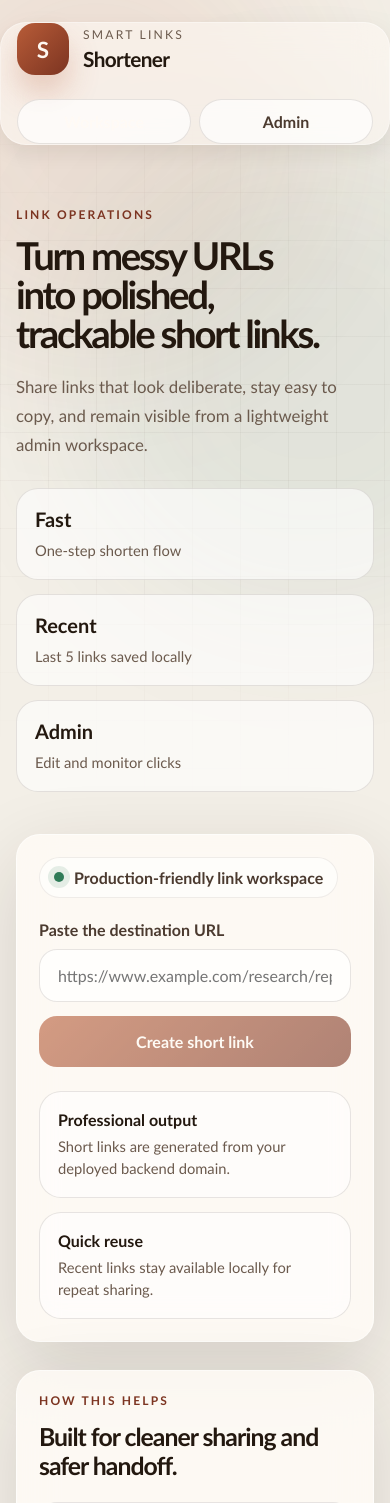
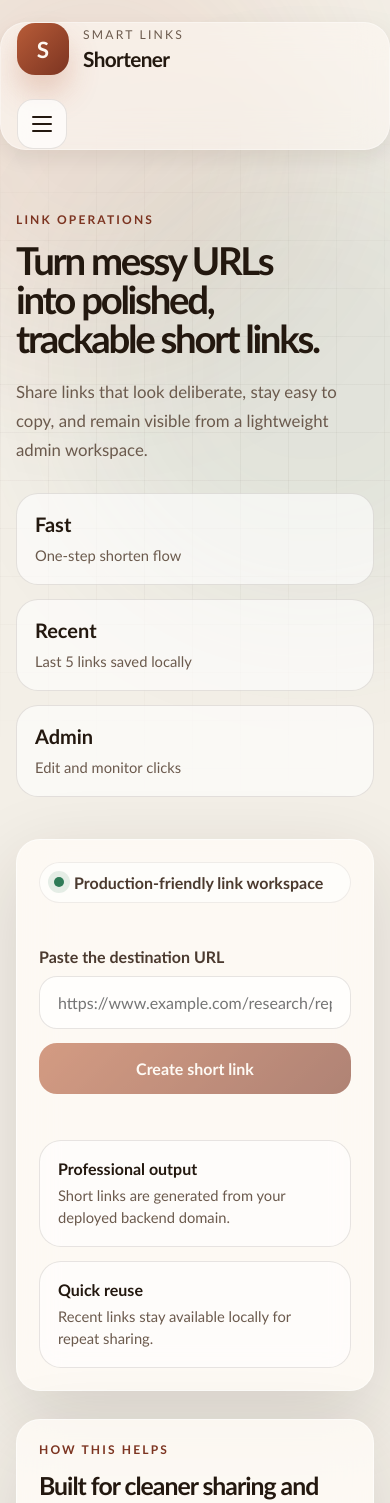
Before and after one commit to om2511/url_shortner, a React (Create React App) app in the folder frontend/: page / in a window 390 px wide. Shown: the top 1503 px of the page. Built offline with nearby package versions, Linux system fonts and the light colour scheme; no server answers.

Commit message:
UI issue fixed

```diff
--- a/frontend/src/App.css
+++ b/frontend/src/App.css
@@ -161,6 +161,40 @@ input {
   align-items: center;
 }
 
+.nav-toggle {
+  display: none;
+  width: 50px;
+  height: 50px;
+  border-radius: 16px;
+  border: 1px solid rgba(62, 46, 32, 0.12);
+  background: rgba(255, 255, 255, 0.72);
+  align-items: center;
+  justify-content: center;
+  flex-direction: column;
+  gap: 5px;
+  cursor: pointer;
+}
+
+.nav-toggle span {
+  width: 20px;
+  height: 2px;
+  background: var(--text);
+  border-radius: 999px;
+  transition: transform 0.2s ease, opacity 0.2s ease;
+}
+
+.nav-toggle-open span:nth-child(1) {
+  transform: translateY(7px) rotate(45deg);
+}
+
+.nav-toggle-open span:nth-child(2) {
+  opacity: 0;
+}
+
+.nav-toggle-open span:nth-child(3) {
+  transform: translateY(-7px) rotate(-45deg);
+}
+
 .nav-link {
   text-decoration: none;
   color: var(--muted-strong);
@@ -236,7 +270,7 @@ input {
 }
 
 .hero-panel {
-  grid-template-columns: 1.15fr 0.95fr;
+  grid-template-columns: minmax(0, 1.08fr) minmax(0, 0.92fr);
   align-items: stretch;
   margin-bottom: 28px;
 }
@@ -277,6 +311,10 @@ input {
 
 .hero-card {
   padding: 28px;
+  display: grid;
+  grid-template-columns: 1fr;
+  align-content: start;
+  gap: 22px;
 }
 
 .hero-card-topline,
@@ -315,6 +353,10 @@ input {
 .hero-callouts,
 .login-benefits {
   margin-top: 24px;
+}
+
+.hero-callouts {
+  grid-template-columns: repeat(2, minmax(0, 1fr));
 }
 
 .metric-card,
@@ -926,9 +968,12 @@ input {
   }
 
   .hero-metrics,
-  .hero-callouts,
   .login-benefits {
     grid-template-columns: 1fr;
+  }
+
+  .hero-callouts {
+    grid-template-columns: repeat(2, minmax(0, 1fr));
   }
 
   .table-header,
@@ -949,14 +994,26 @@ input {
   }
 
   .site-nav {
+    display: none;
     width: 100%;
-    justify-content: space-between;
-    flex-wrap: wrap;
+    flex-direction: column;
+    align-items: stretch;
+    gap: 10px;
+  }
+
+  .site-nav-open {
+    display: flex;
+  }
+
+  .nav-toggle {
+    display: inline-flex;
   }
 
   .nav-link {
     background: rgba(255, 255, 255, 0.7);
     border-color: rgba(62, 46, 32, 0.12);
+    width: 100%;
+    text-align: center;
   }
 
   .site-footer-inner {
@@ -1019,6 +1076,13 @@ input {
     border-radius: 24px;
   }
 
+  .hero-callouts,
+  .hero-metrics,
+  .workspace-grid,
+  .login-benefits {
+    grid-template-columns: 1fr;
+  }
+
   .input-group,
   .recent-item,
   .recent-actions {
@@ -1042,20 +1106,49 @@ input {
     gap: 8px;
   }
 
-  .nav-link {
-    width: calc(50% - 4px);
-    text-align: center;
+  .table-scroll {
+    overflow-x: visible;
   }
 
-  .admin-hero-actions {
-    width: 100%;
-    justify-content: stretch;
+  .urls-table {
+    min-width: 0;
   }
 
-  .admin-chip,
-  .logout-btn {
+  .table-header,
+  .table-row {
+    grid-template-columns: 1fr;
+  }
+
+  .table-header {
+    display: none;
+  }
+
+  .table-row {
+    padding: 18px;
+  }
+
+  .table-row .col::before {
+    content: attr(data-label);
+    display: block;
+    margin-bottom: 8px;
+    color: var(--muted);
+    font-size: 0.76rem;
+    letter-spacing: 0.14em;
+    text-transform: uppercase;
+    font-weight: 800;
+  }
+
+  .table-actions,
+  .edit-actions {
+    flex-direction: column;
     width: 100%;
-    justify-content: center;
+  }
+
+  .edit-btn,
+  .delete-btn,
+  .save-btn,
+  .cancel-btn {
+    width: 100%;
     text-align: center;
   }
 }
--- a/frontend/src/App.js
+++ b/frontend/src/App.js
@@ -1,10 +1,20 @@
-import React from 'react';
+import React, { useState } from 'react';
 import { BrowserRouter as Router, Routes, Route, NavLink } from 'react-router-dom';
 import UrlShortener from './Components/UrlShortener';
 import Admin from './Components/Admin';
 import './App.css';
 
 function App() {
+  const [isNavOpen, setIsNavOpen] = useState(false);
+
+  const handleNavToggle = () => {
+    setIsNavOpen((current) => !current);
+  };
+
+  const handleNavClose = () => {
+    setIsNavOpen(false);
+  };
+
   return (
     <Router>
       <div className="App">
@@ -24,17 +34,31 @@ function App() {
               </div>
             </div>
 
-            <nav className="site-nav" aria-label="Primary">
+            <button
+              type="button"
+              className={`nav-toggle${isNavOpen ? ' nav-toggle-open' : ''}`}
+              aria-label="Toggle navigation menu"
+              aria-expanded={isNavOpen}
+              onClick={handleNavToggle}
+            >
+              <span />
+              <span />
+              <span />
+            </button>
+
+            <nav className={`site-nav${isNavOpen ? ' site-nav-open' : ''}`} aria-label="Primary">
               <NavLink
                 to="/"
                 end
                 className={({ isActive }) => `nav-link${isActive ? ' nav-link-active' : ''}`}
+                onClick={handleNavClose}
               >
                 Workspace
               </NavLink>
               <NavLink
                 to="/admin"
                 className={({ isActive }) => `nav-link${isActive ? ' nav-link-active' : ''}`}
+                onClick={handleNavClose}
               >
                 Admin
               </NavLink>
```
Also changed, not shown: 1 other file (tests, documents, lock files or other folders).
